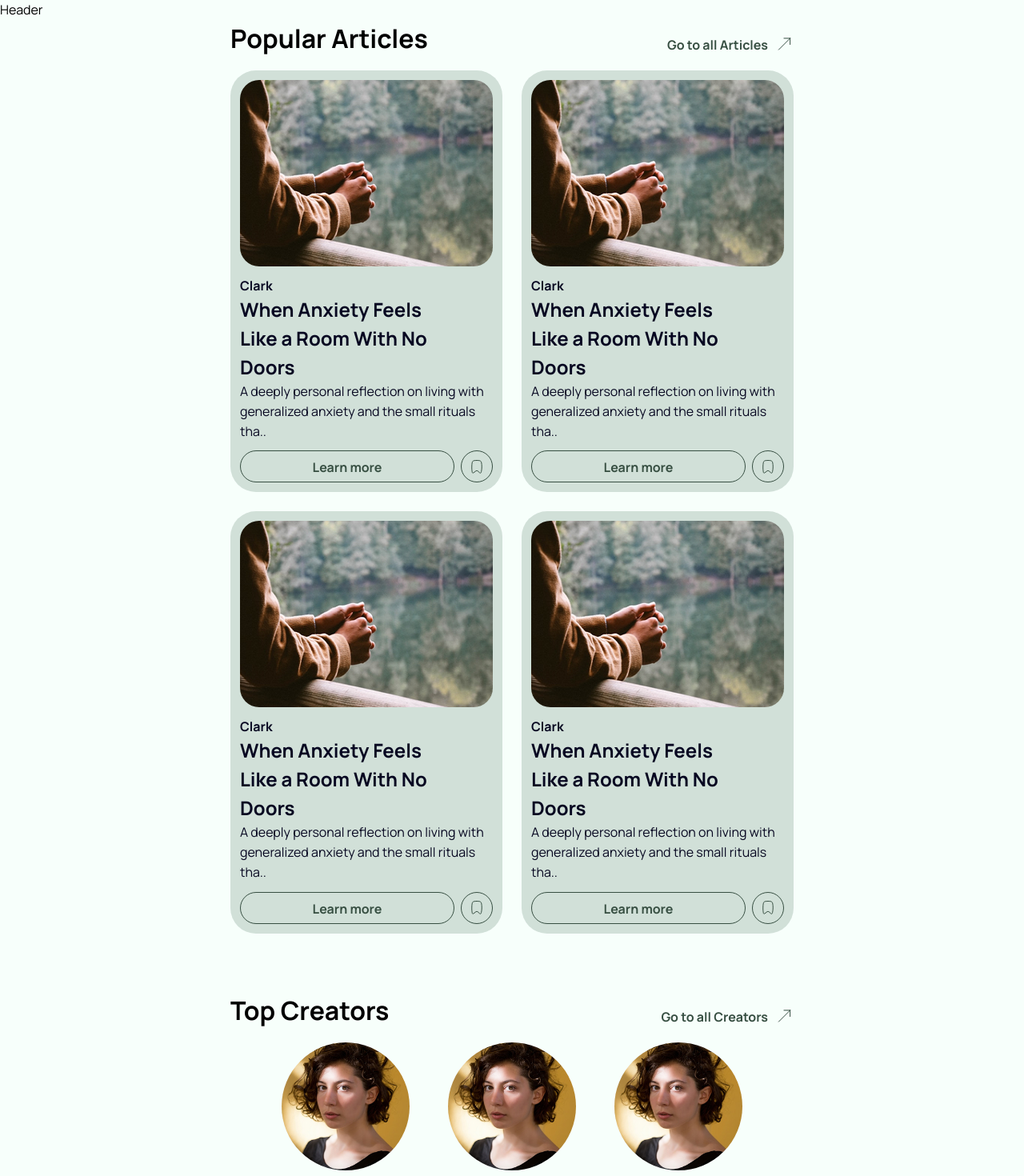
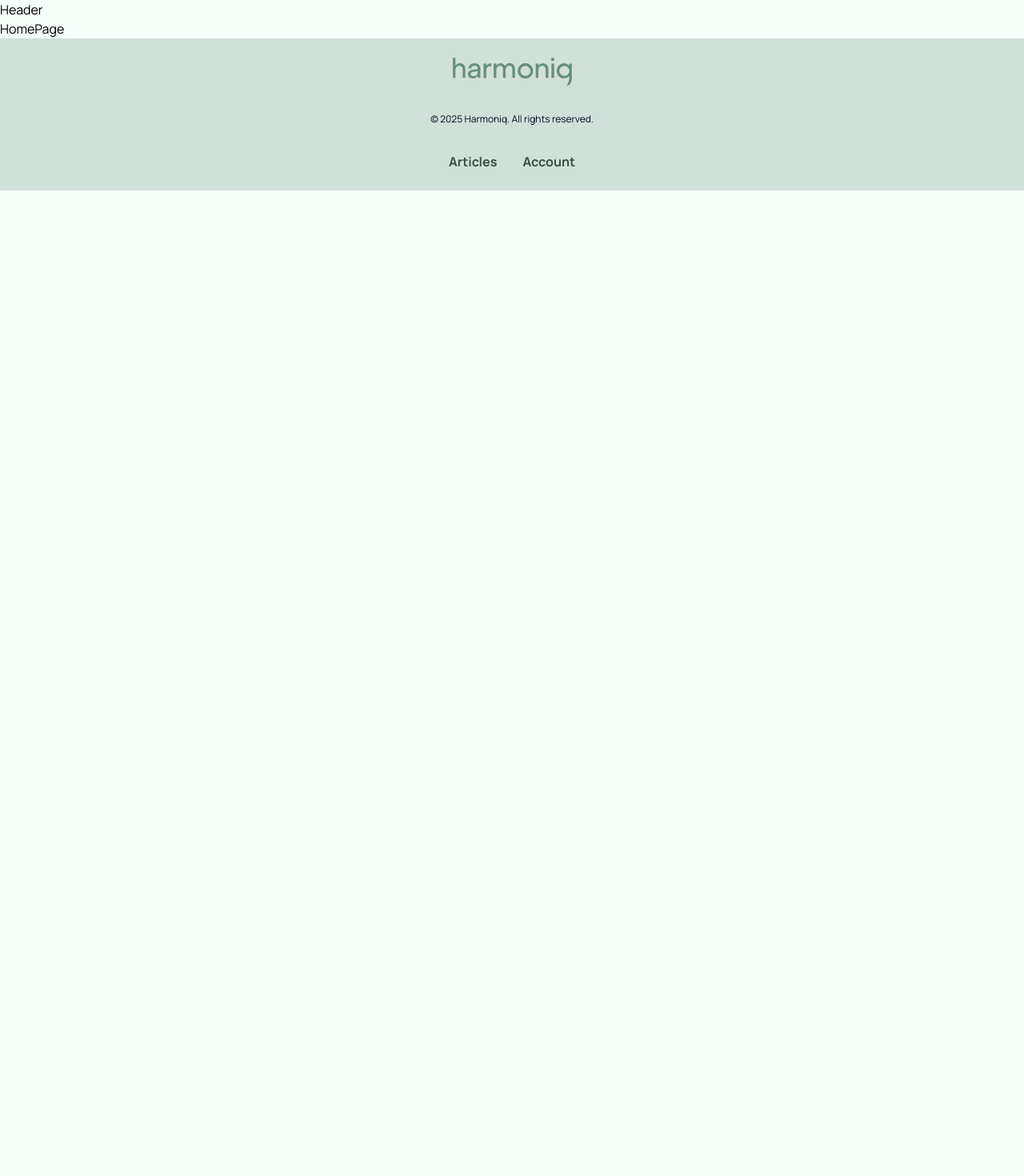
Before and after one commit to Nikolas-vl/project-harmoniq-front-end, a React (Vite) app: page / in a window 1280 px wide. Shown: the top 1470 px of the page at 80% size. After the commit the page ends 800 px from the top, so only its background shows below. Built offline with nearby package versions, Linux system fonts and the light colour scheme.

Commit message:
return HomePage.jsx to its initial standing

```diff
--- a/src/pages/HomePage/HomePage.jsx
+++ b/src/pages/HomePage/HomePage.jsx
@@ -1,13 +1,5 @@
-import PopularArticles from '../../modules/PopularArticles/PopularArticles';
-import Creators from '../../modules/Creators/Creators';
-
 const HomePage = () => {
-  return (
-    <>
-      <PopularArticles />
-      <Creators/>
-    </>
-  );
+  return <div>HomePage</div>;
 };
 
 export default HomePage;
```
